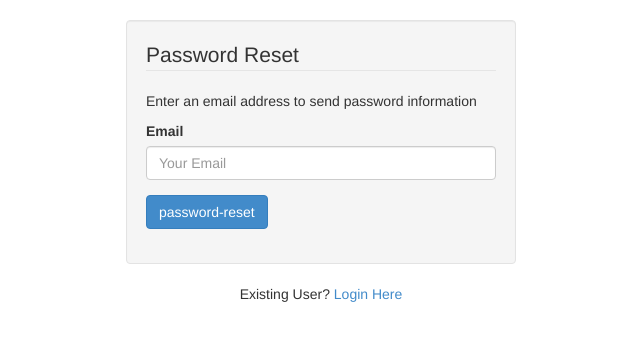
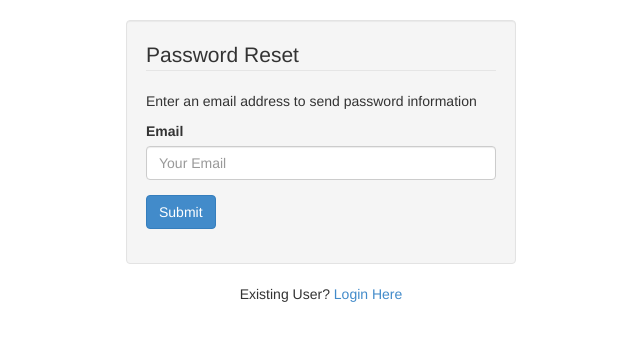
Before and after one commit to YukiSan1225/Capstone-Project, a PHP site: page /password-reset.php in a window 1280 px wide. Shown: the part 52-393 px from the top of the page, without its empty margins (319-959 px from the left). Run offline with PHP 8.4, Linux system fonts and the light colour scheme.

Commit message:
Editing Forgot Password

```diff
--- a/password-reset.php
+++ b/password-reset.php
@@ -2,8 +2,7 @@
 require_once('connect.php');
 if(isset($_POST) & !empty($_POST)){
     $email = mysqli_real_escape_string($con, $_POST['email']);
-    $sql="SELECT * FROM customer where Email_Address='$email'";
-    $result=mysqli_query($con, $sql);
+    $result=mysqli_query($con, "SELECT * FROM customer WHERE Email_Address = '" . $email ."'");
     if(mysqli_num_rows($result) == 1){
         $r = mysqli_fetch_assoc($res);
         $password = $r['Password'];
@@ -17,11 +16,11 @@ if(isset($_POST) & !empty($_POST)){
             echo "Your Password has been sent to your email";
         }
         else{
-            echo "Fialed to email your password. Please contact info.erpg@gmail.com for further assistance.";
+            echo "Failed to email your password. Please contact info.erpg@gmail.com for further assistance.";
         }
     }
     else{
-        echo "Username doesn't exist in database";
+        echo "Email doesn't exist in database";
     }
 }
 ?>
@@ -69,7 +68,7 @@ if(isset($_POST) & !empty($_POST)){
                     </div>
 
                     <div class="form-group">
-                        <input type="submit" name="submit_email" value="password-reset" class="btn btn-primary" />
+                        <input type="submit" name="submit_email" value="Submit" class="btn btn-primary" />
                     </div>
                 </fieldset>
             </form>
```
